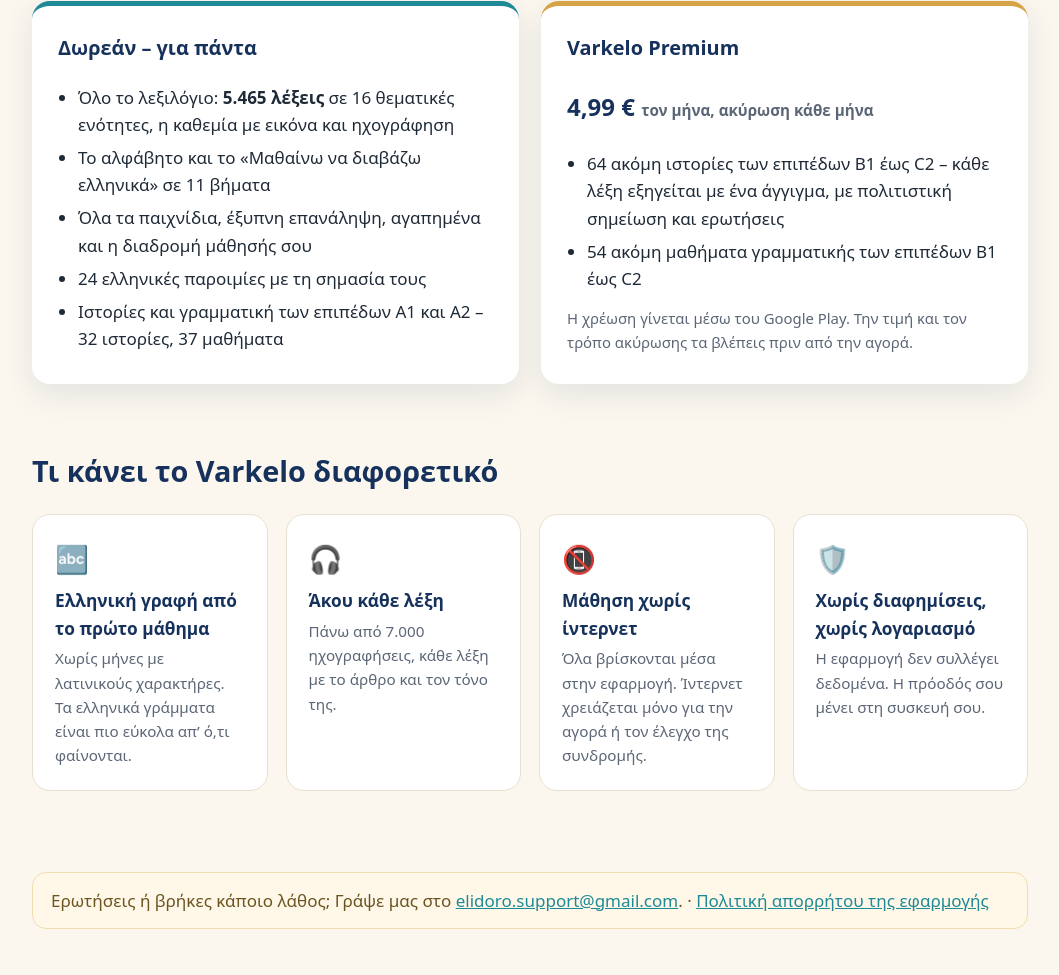
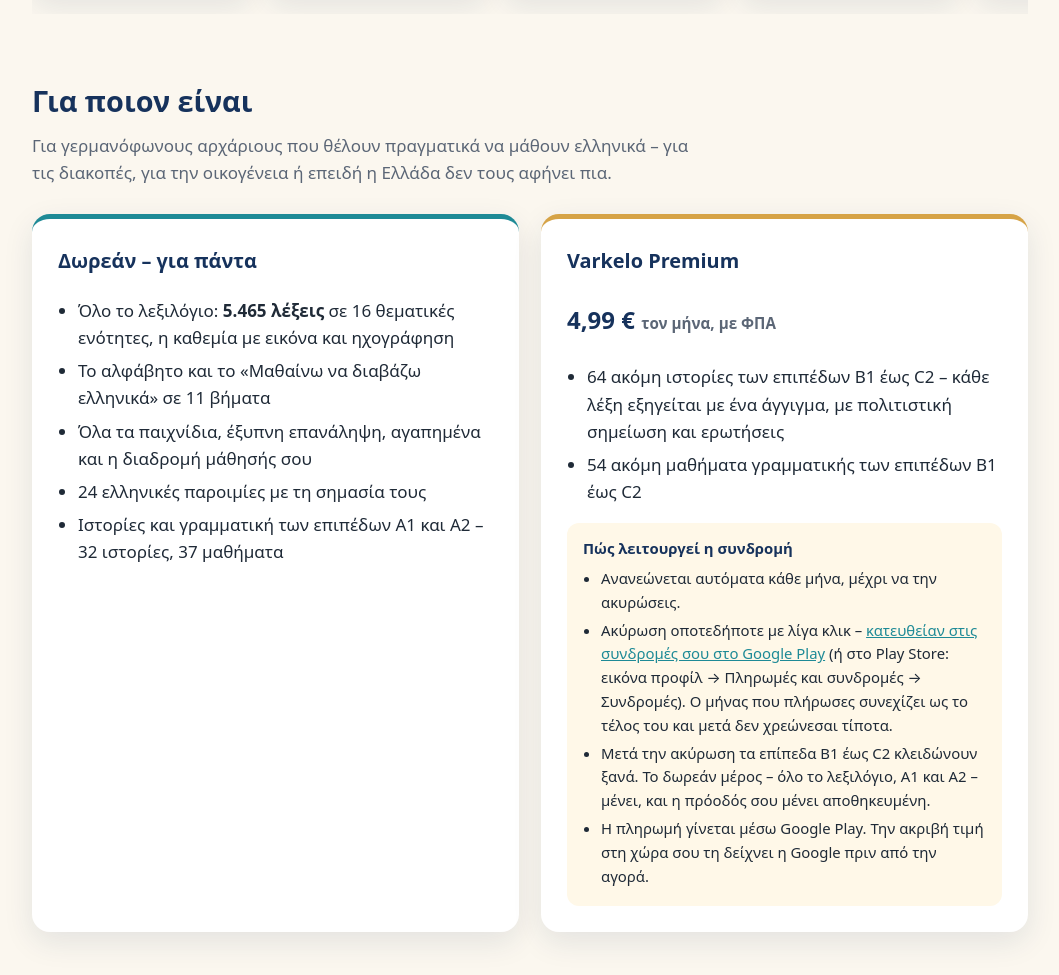
Before and after one commit to elidoro/elidoro.github.io, a plain HTML site: page el/varkelo/index.html in a window 1280 px wide. Shown: the part 1005-1980 px from the top of the page, without its empty margins (110-1169 px from the left). Drawn offline with Linux system fonts and the light colour scheme.

Commit message:
EL Varkelo: Rechtslinks unten, Abo-Kasten

```diff
--- a/el/varkelo/index.html
+++ b/el/varkelo/index.html
@@ -18,8 +18,7 @@
   <div class="innen">
     <a class="marke" href="../index.html"><img src="../../bilder/elidoro-logo.png" alt=""><span>Elidoro</span></a>
     <nav>
-      <a href="datenschutz.html">Απόρρητο</a>
-      <a href="../impressum.html">Στοιχεία παρόχου</a>
+      <a href="../index.html#apps">Εφαρμογές</a>
       <span class="sprachen"><a href="../../varkelo/index.html" lang="de" title="Deutsch">DE</a><a href="../../en/varkelo/index.html" lang="en" title="English">EN</a><a href="../../el/varkelo/index.html" lang="el" title="Ελληνικά" class="aktiv" aria-current="true">ΕΛ</a></span>
     </nav>
   </div>
@@ -34,6 +33,9 @@
           <h1>Varkelo</h1>
           <p>Μάθε ελληνικά – με εικόνες, ήχο και ελληνική γραφή από την πρώτη μέρα.</p>
           <span class="sprachhinweis">🇩🇪 Η εφαρμογή είναι φτιαγμένη για γερμανόφωνους – όλες οι εξηγήσεις είναι στα γερμανικά.</span>
+          <!-- Sobald Varkelo öffentlich im Play Store ist, diese Zeile ersetzen durch:
+               <a class="playknopf" href="https://play.google.com/store/apps/details?id=de.elidoro.varkelo">▶ … Google Play</a> -->
+          <span class="playknopf bald">▶ Σύντομα στο Google Play</span>
         </div>
       </div>
     </div>
@@ -70,12 +72,20 @@
         </div>
         <div class="kasten gold">
           <h3>Varkelo Premium</h3>
-          <p class="preis">4,99 € <small>τον μήνα, ακύρωση κάθε μήνα</small></p>
+          <p class="preis">4,99 € <small>τον μήνα, με ΦΠΑ</small></p>
           <ul>
             <li>64 ακόμη ιστορίες των επιπέδων B1 έως C2 – κάθε λέξη εξηγείται με ένα άγγιγμα, με πολιτιστική σημείωση και ερωτήσεις</li>
             <li>54 ακόμη μαθήματα γραμματικής των επιπέδων B1 έως C2</li>
           </ul>
-          <p style="color:var(--leise);font-size:.93rem;margin-bottom:0">Η χρέωση γίνεται μέσω του Google Play. Την τιμή και τον τρόπο ακύρωσης τα βλέπεις πριν από την αγορά.</p>
+          <div class="kaufinfo">
+            <h4>Πώς λειτουργεί η συνδρομή</h4>
+            <ul>
+              <li>Ανανεώνεται αυτόματα κάθε μήνα, μέχρι να την ακυρώσεις.</li>
+              <li>Ακύρωση οποτεδήποτε με λίγα κλικ – <a href="https://play.google.com/store/account/subscriptions">κατευθείαν στις συνδρομές σου στο Google Play</a> (ή στο Play Store: εικόνα προφίλ → Πληρωμές και συνδρομές → Συνδρομές). Ο μήνας που πλήρωσες συνεχίζει ως το τέλος του και μετά δεν χρεώνεσαι τίποτα.</li>
+              <li>Μετά την ακύρωση τα επίπεδα B1 έως C2 κλειδώνουν ξανά. Το δωρεάν μέρος – όλο το λεξιλόγιο, A1 και A2 – μένει, και η πρόοδός σου μένει αποθηκευμένη.</li>
+              <li>Η πληρωμή γίνεται μέσω Google Play. Την ακριβή τιμή στη χώρα σου τη δείχνει η Google πριν από την αγορά.</li>
+            </ul>
+          </div>
         </div>
       </div>
     </div>
@@ -111,8 +121,7 @@
 
   <section style="padding-top:8px">
     <div class="innen">
-      <p class="hinweis">Ερωτήσεις ή βρήκες κάποιο λάθος; Γράψε μας στο <a href="mailto:elidoro.support@gmail.com?subject=Varkelo">elidoro.support@gmail.com</a>.
-        · <a href="datenschutz.html">Πολιτική απορρήτου της εφαρμογής</a></p>
+      <p class="hinweis">Ερωτήσεις ή βρήκες κάποιο λάθος; Γράψε μας στο <a href="mailto:elidoro.support@gmail.com?subject=Varkelo">elidoro.support@gmail.com</a>.</p>
     </div>
   </section>
 </main>
```
Also changed, not shown: el/varkelo/datenschutz.html (+1 -1 lines).
